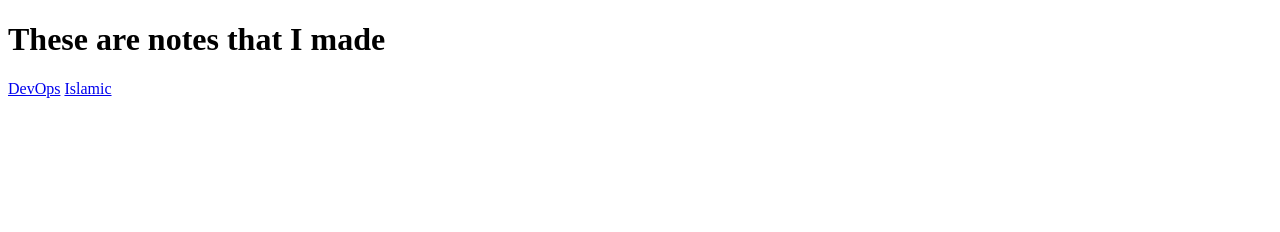
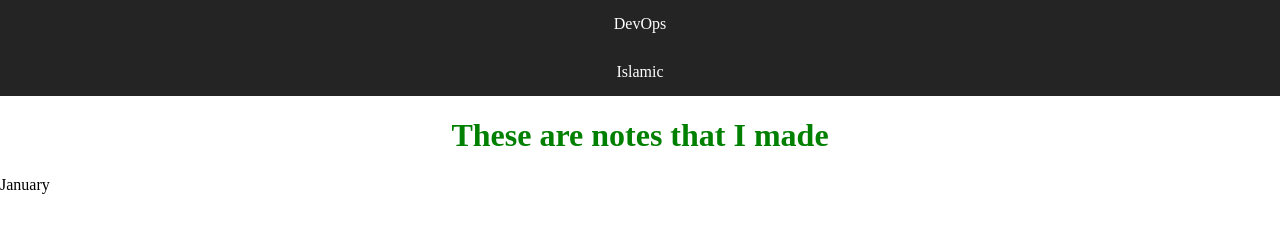
Before and after one commit to zaplord/Notes, a plain HTML site: page index.html in a window 1280 px wide. Drawn offline with Linux system fonts and the light colour scheme.

Commit message:
This is bullcrap
I have problems with making the navigation panel a split, like half half

```diff
--- a/Stylesheet.css
+++ b/Stylesheet.css
@@ -1 +1,19 @@
-h1 {}
+
+body { margin:0;}
+h1 { text-align: center;
+  color: Green;
+}
+.navone{
+    background-color: rgb(36, 36, 36);
+padding:  0px;
+margin: 0px;
+}
+.nav {  overflow: auto;
+    width: 100%;}
+.nav a{   text-align: center;
+    color: white;
+    text-decoration: none;
+    padding: 15px;
+    display: block;
+
+}
--- a/index.html
+++ b/index.html
@@ -3,17 +3,25 @@
 <head>
     <meta charset="UTF-8">
     <meta name="viewport" content="width=device-width, initial-scale=1.0">
+   <link rel="stylesheet" href="./Stylesheet.css">
     <title>Notes</title>
 </head>
 <body>
-    <div>
+
+    <div class="nav">
+        <nav class="navone">
+
+          <a href="./Notes/Devops.html">DevOps</a></li>
+          <a href="./Notes/Islamic.Html">Islamic</a></li>
+
+        </nav>
+    </div>
+    <div class="header">
         <h1>These are notes that I made</h1>
     </div>
-    <div class="nav">
-        <nav>
-            <a href="/Notes/Devops.html">DevOps</a>
-            <a href="/Notes/Islamic.Html">Islamic</a>
-        </nav>
+    <div class="months">
+
+<p> January </p>
     </div>
 
 <div></div>
```
